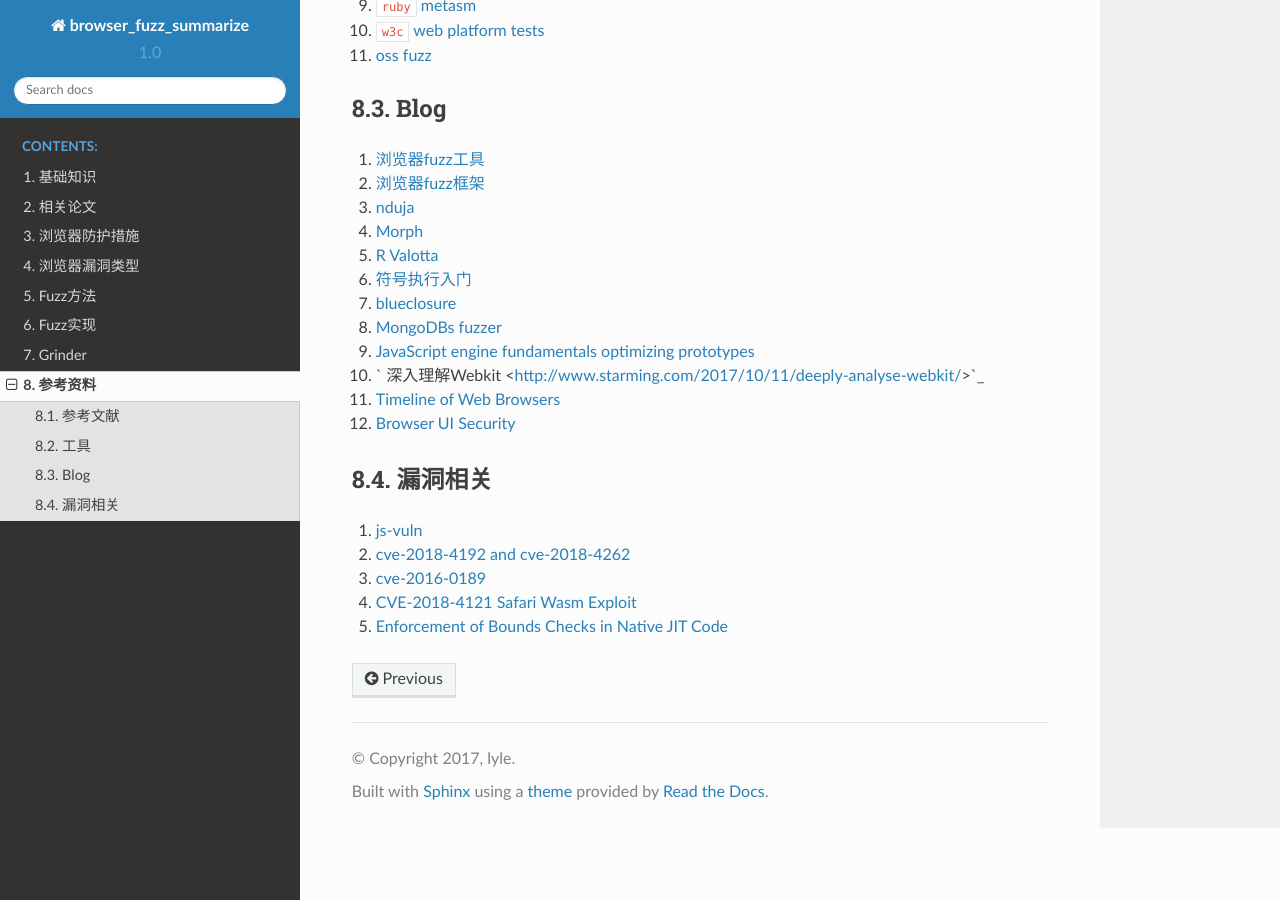
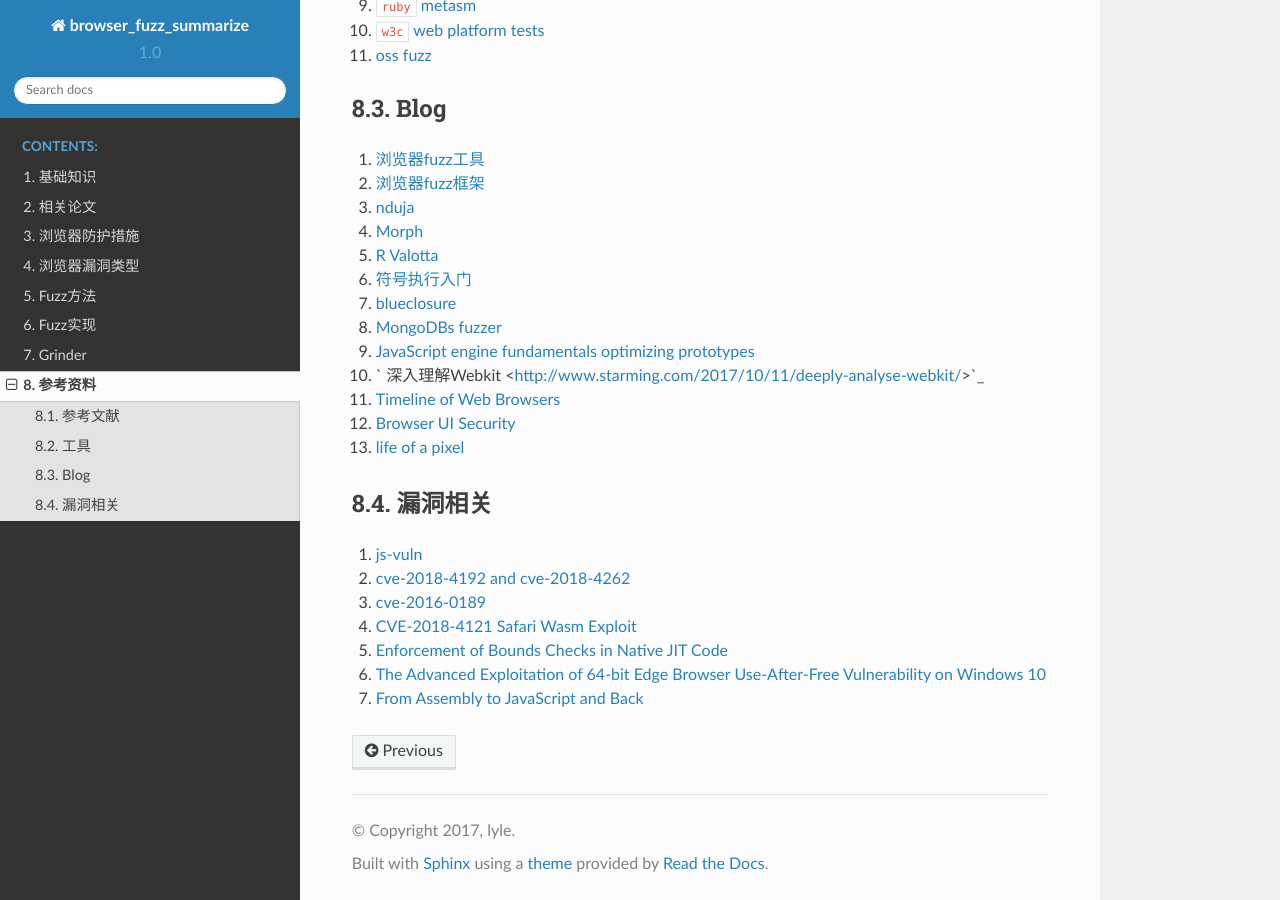
Before and after one commit to LyleMi/Browser-Fuzz-Summarize, a Sphinx documentation site: the page built from source/ref.rst, in a window 1280 px wide and 900 px high, scrolled down 1388 px. Built offline with Sphinx 7.4.7 and the Read the Docs theme 2.0.0, drawn with Linux system fonts in a browser that asks for light colours.

Commit message:
add some reference

```diff
--- a/source/ref.rst
+++ b/source/ref.rst
@@ -85,6 +85,8 @@
 
 12. `Browser UI Security <https://xlab.tencent.com/cn/2017/10/16/browser-ui-security-whitepaper/>`_
 
+13. `life of a pixel <http://bit.ly/lifeofapixel>`_
+
 漏洞相关
 --------------------------------------------------
 1. `js-vuln <https://github.com/tunz/js-vuln-db>`_
@@ -96,3 +98,7 @@
 4. `CVE-2018-4121 Safari Wasm Exploit <https://github.com/mwrlabs/CVE-2018-4121>`_
 
 5. `Enforcement of Bounds Checks in Native JIT Code <https://www.zerodayinitiative.com/blog/2017/10/5/check-it-out-enforcement-of-bounds-checks-in-native-jit-code>`_
+
+6. `The Advanced Exploitation of 64-bit Edge Browser Use-After-Free Vulnerability on Windows 10 <https://github.com/mrowensnobody/presentation/blob/master/The%20Advanced%20Exploitation%20of%2064-bit%20Edge%20Browser%20Use-After-Free%20Vulnerability%20on%20Windows%2010.pdf>`_
+
+7. `From Assembly to JavaScript and Back <https://gsec.hitb.org/materials/sg2018/D1%20-%20Turning%20Memory%20Errors%20into%20Code%20Execution%20with%20Client-Side%20Compilers%20-%20Robert%20Gawlik.pdf>`_
```
